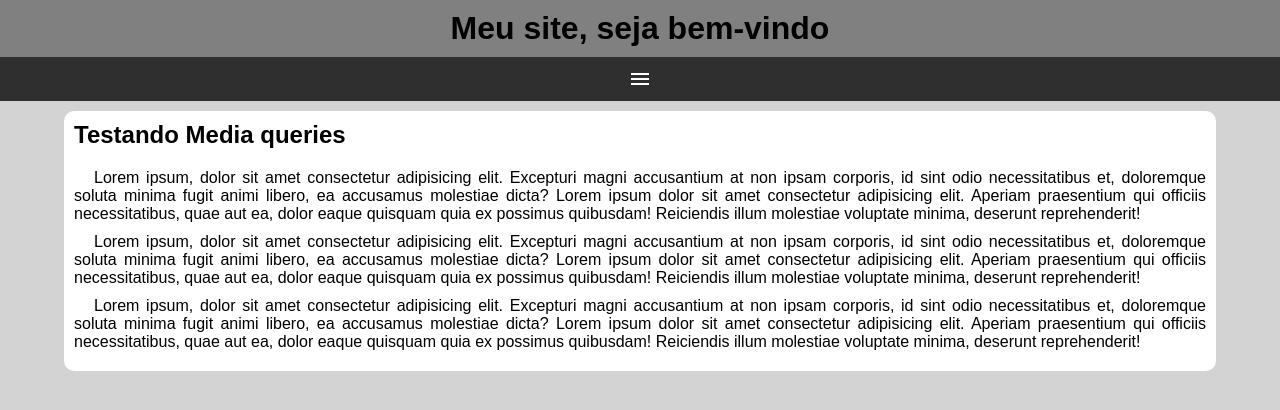
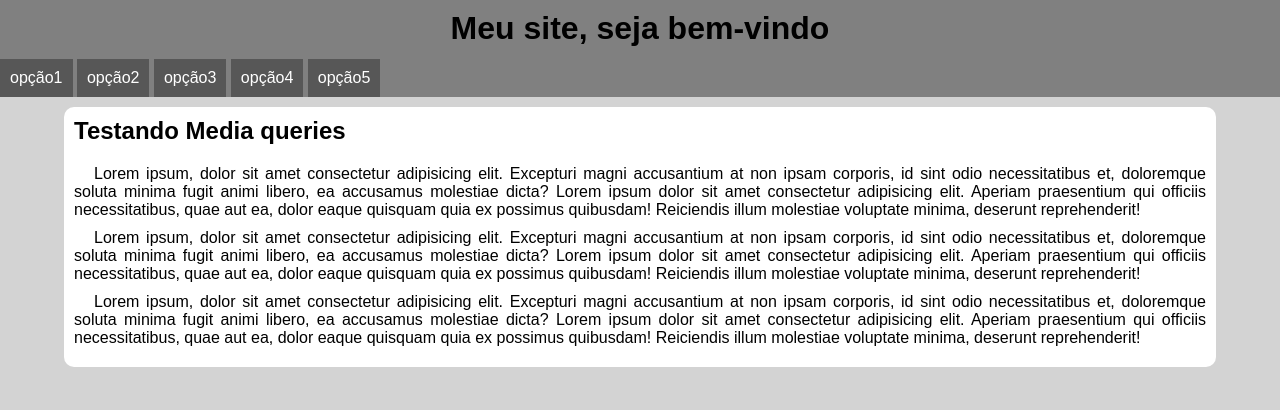
Before and after one commit to JorgeAssafe/mq-029, a plain HTML site: page index.html in a window 1280 px wide. Drawn offline with nearby package versions, Linux system fonts and the light colour scheme.

Commit message:
menu criado

```diff
--- /dev/null
+++ b/estilos/media-query.css
@@ -0,0 +1,15 @@
+@charset "UTF-8";
+
+@media screen and (min-width: 768px){
+    menu{
+        display: block;
+    }
+
+    #burguer{
+        display: none;
+    }
+
+    menu ul li{
+        display: inline-block;
+    }
+}
--- a/estilos/style.css
+++ b/estilos/style.css
@@ -22,7 +22,7 @@ header h1{
 
 #burguer{
     background-color: rgb(47, 47, 47);
-    width: 100vw;
+    width: 100%;
     display: block;
     color: white;
     text-align: center;
--- a/index.html
+++ b/index.html
@@ -6,6 +6,7 @@
     <title>Só exemplo</title>
     <link rel="stylesheet" href="https://fonts.googleapis.com/css2?family=Material+Symbols+Outlined:opsz,wght,FILL,GRAD@20..48,100..700,0..1,-50..200"/>
     <link rel="stylesheet" href="estilos/style.css">
+    <link rel="stylesheet" href="estilos/media-query.css">
 </head>
 <body>
     <header>
```
